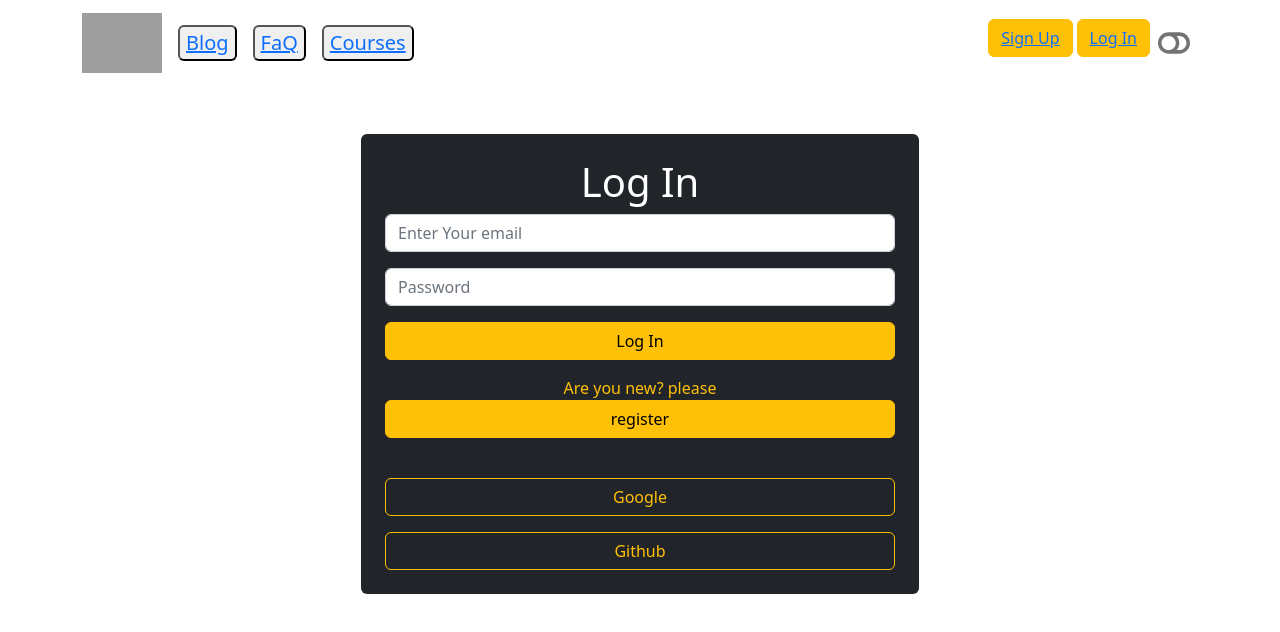
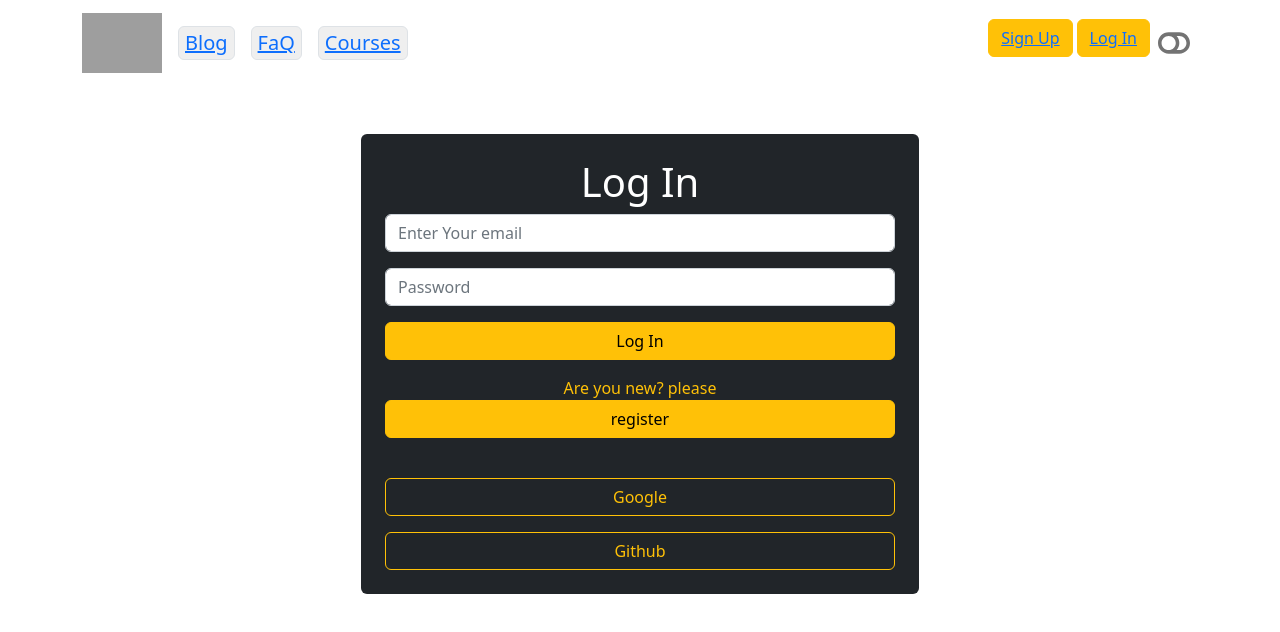
Before and after one commit to bayejidhawlader/master-study-client-10, a React (Create React App) app: page /login in a window 1280 px wide. Shown: the top 632 px of the page. Built offline with nearby package versions, Linux system fonts and the light colour scheme; no server answers; grey boxes are pictures that could not be loaded.

Commit message:
Some header menu style changes

```diff
--- a/src/App.js
+++ b/src/App.js
@@ -2,7 +2,7 @@ import { createBrowserRouter, RouterProvider } from "react-router-dom";
 import "./App.css";
 import Blog from "./Pages/Blog/Blog";
 import AllCourse from "./Pages/Courses/AllCourse";
-import Main from "./Componed/Main";
+import Main from "./components/Main";
 import Login from "./LogIn-Register/Login";
 import Faq from "./Pages/FaQ/Faq";
 import Register from "./LogIn-Register/Register";
--- a/src/Pages/Courses/Cards.js
+++ b/src/Pages/Courses/Cards.js
@@ -2,7 +2,7 @@ import React from "react";
 import { Col, Container, Row } from "react-bootstrap";
 import Card from "react-bootstrap/Card";
 import { Link } from "react-router-dom";
-import "./Card.css";
+import "./Cards.css";
 const Cards = ({ pro }) => {
   const { name, picture, title, price, _id } = pro;
   // console.log(pro);
--- a/src/Componed/Header.js
+++ b/src/components/Header.js
@@ -23,14 +23,15 @@ const Header = () => {
           <Navbar.Toggle aria-controls="responsive-navbar-nav" />
           <Navbar.Collapse id="responsive-navbar-nav">
             <Nav className="me-auto">
-              <button className="fs-5 bold rounded me-3">
+              <button className="fs-5 bold rounded me-3 border">
                 <Link to="/blog">Blog</Link>
               </button>
-              <button className="fs-5 bold rounded me-3">
+
+              <button className="fs-5 bold rounded me-3 border">
                 <Link to="/faq">FaQ</Link>
               </button>
 
-              <button className="fs-5 bold rounded me-3">
+              <button className="fs-5 bold rounded me-3 border">
                 <Link to="/program">Courses</Link>
               </button>
             </Nav>
```
Also changed, not shown: src/Pages/Courses/Cards.css (renamed from src/Pages/Courses/Card.css), src/components/Home.js (renamed from src/Componed/Home.js), src/components/Main.js (renamed from src/Componed/Main.js), 1 other file (tests, documents, lock files or other folders).
